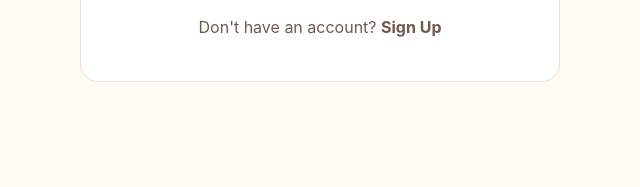
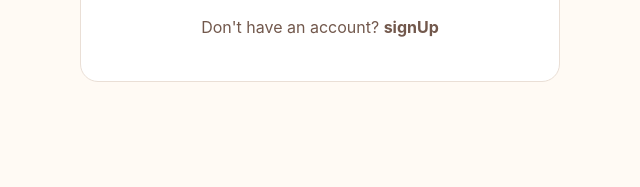
Before and after one commit to NEEL-SANJA/Neels-Table, a plain HTML site: page Client/login.html in a window 1280 px wide. Shown: the part 483-670 px from the top of the page, 320-960 px from the left. Drawn offline with Linux system fonts and the light colour scheme.

```diff
--- a/Client/login.html
+++ b/Client/login.html
@@ -64,7 +64,7 @@
 
         <p class="muted" style="text-align:center; margin-top:18px;">
   Don't have an account?
-  <a href="singup.html" style="font-weight:bold;">Sign Up</a>
+  <a href="singup.html" style="font-weight:bold;">signUp</a>
 </p>
 
       </div>
```
